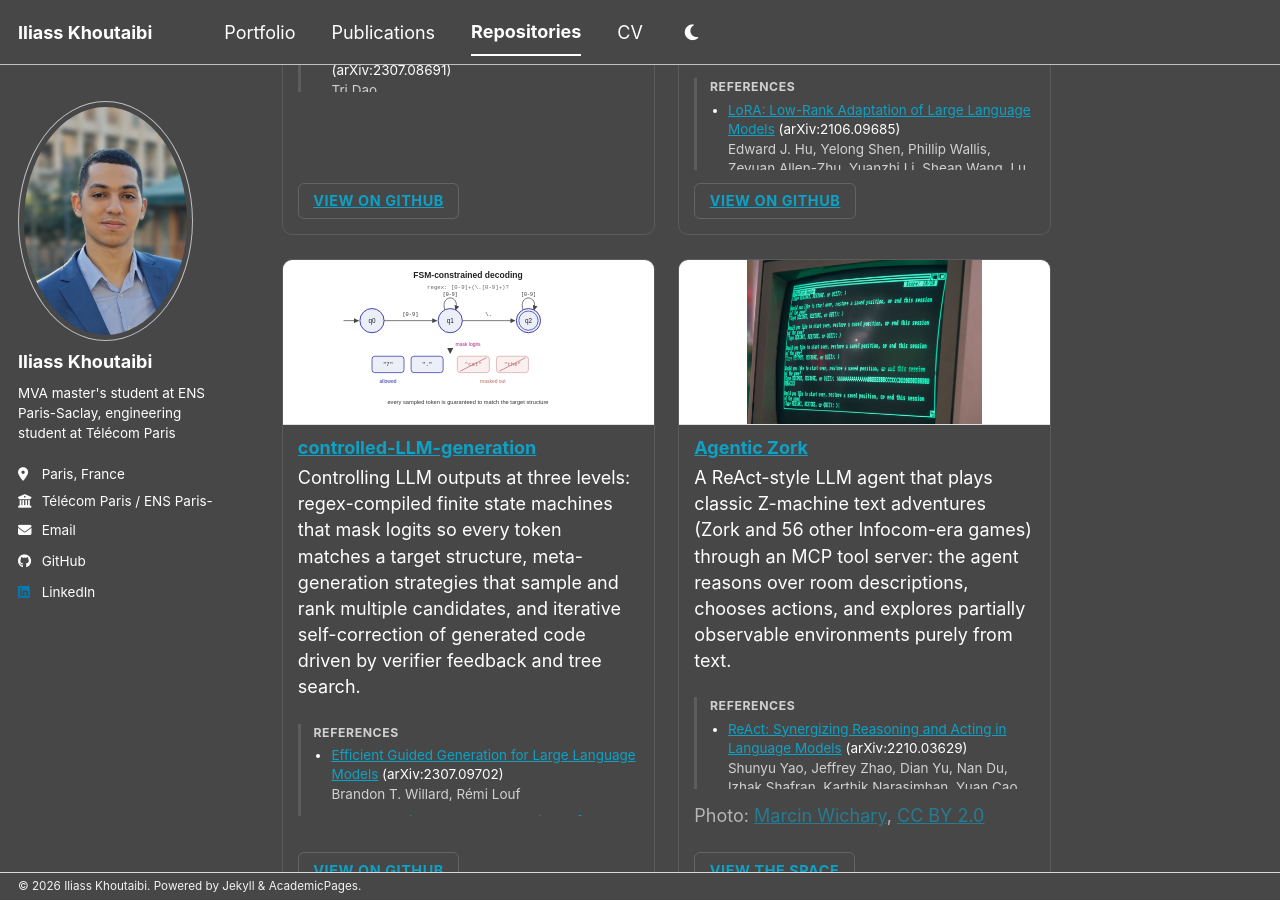
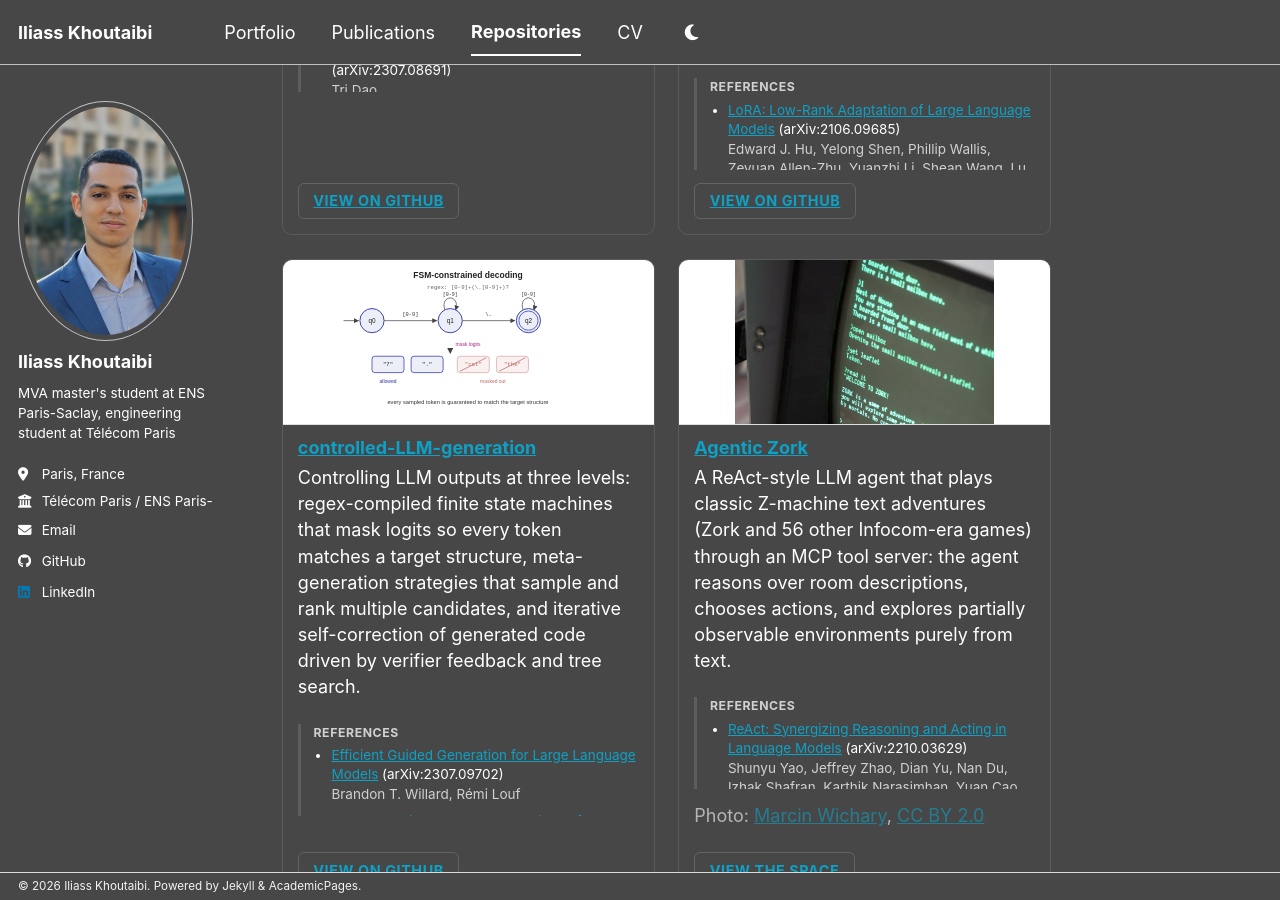
Before and after one commit to KHOUTAIBI/KHOUTAIBI.github.io, a Jekyll site: the page built from _pages/repositories.md, in a window 1280 px wide and 900 px high, scrolled down 1173 px. Built offline with Jekyll 4.4.1, drawn with Linux system fonts in a browser that asks for light colours; a style sheet for code colours, icons or effects is not loaded.

Commit message:
Swap Zork card image for the West of House opening sequence

```diff
--- a/_pages/repositories.md
+++ b/_pages/repositories.md
@@ -98,7 +98,7 @@ A selection of my favorite projects. Everything else lives at [github.com/KHOUTA
 
   <div class="repo-card">
     <div class="repo-media">
-      <img src="/images/repos/agentic-zork.jpg" alt="Zork gameplay on a CRT terminal, showing the Front of House room prompt" loading="lazy" />
+      <img src="/images/repos/agentic-zork.jpg" alt="Zork gameplay on a CRT terminal: West of House, opening the mailbox, and the Welcome to Zork message" loading="lazy" />
     </div>
     <div class="repo-body">
       <h3 class="repo-title"><a href="https://huggingface.co/spaces/LLM-course/Agentic-zork">Agentic Zork</a></h3>
@@ -111,7 +111,7 @@ A selection of my favorite projects. Everything else lives at [github.com/KHOUTA
           <li>Zork (1977-1979), Massachusetts Institute of Technology / Infocom<br /><span class="repo-authors">Tim Anderson, Marc Blank, Bruce Daniels, Dave Lebling</span></li>
         </ul>
       </div>
-      <p class="repo-credit">Photo: <a href="https://www.flickr.com/photos/mwichary/45897016062/">Marcin Wichary</a>, <a href="https://creativecommons.org/licenses/by/2.0/">CC BY 2.0</a></p>
+      <p class="repo-credit">Photo: <a href="https://commons.wikimedia.org/wiki/File:Zork_photo.jpg">Marcin Wichary</a>, <a href="https://creativecommons.org/licenses/by/2.0/">CC BY 2.0</a></p>
       <a class="repo-link" href="https://huggingface.co/spaces/LLM-course/Agentic-zork">View the Space</a>
     </div>
   </div>
```
Also changed, not shown: images/repos/agentic-zork.jpg.
